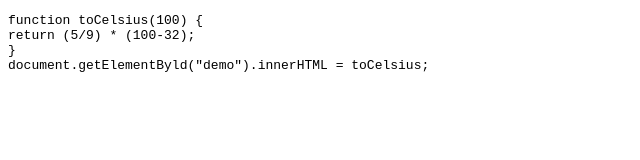
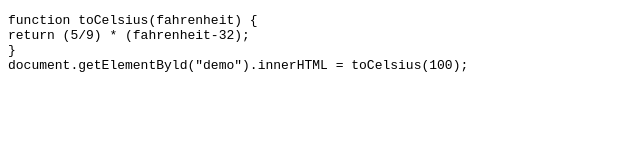
Before and after one commit to Jarlaxer/Practise-1, a plain HTML site: page index1.html in a window 1280 px wide. Shown: the whole page, without its empty margins (0-640 px from the left). Drawn offline with Linux system fonts and the light colour scheme.

Commit message:
Update index1.html

```diff
--- a/index1.html
+++ b/index1.html
@@ -6,10 +6,10 @@
 	<title>My first project</title>
 </head>
 <body>
-	<pre>function toCelsius(100) {
-return (5/9) * (100-32);
+	<pre>function toCelsius(fahrenheit) {
+return (5/9) * (fahrenheit-32);
 }
-document.getElementByld("demo").innerHTML = toCelsius;
+document.getElementByld("demo").innerHTML = toCelsius(100);
 	</pre>
 </body>
 </html>
```
